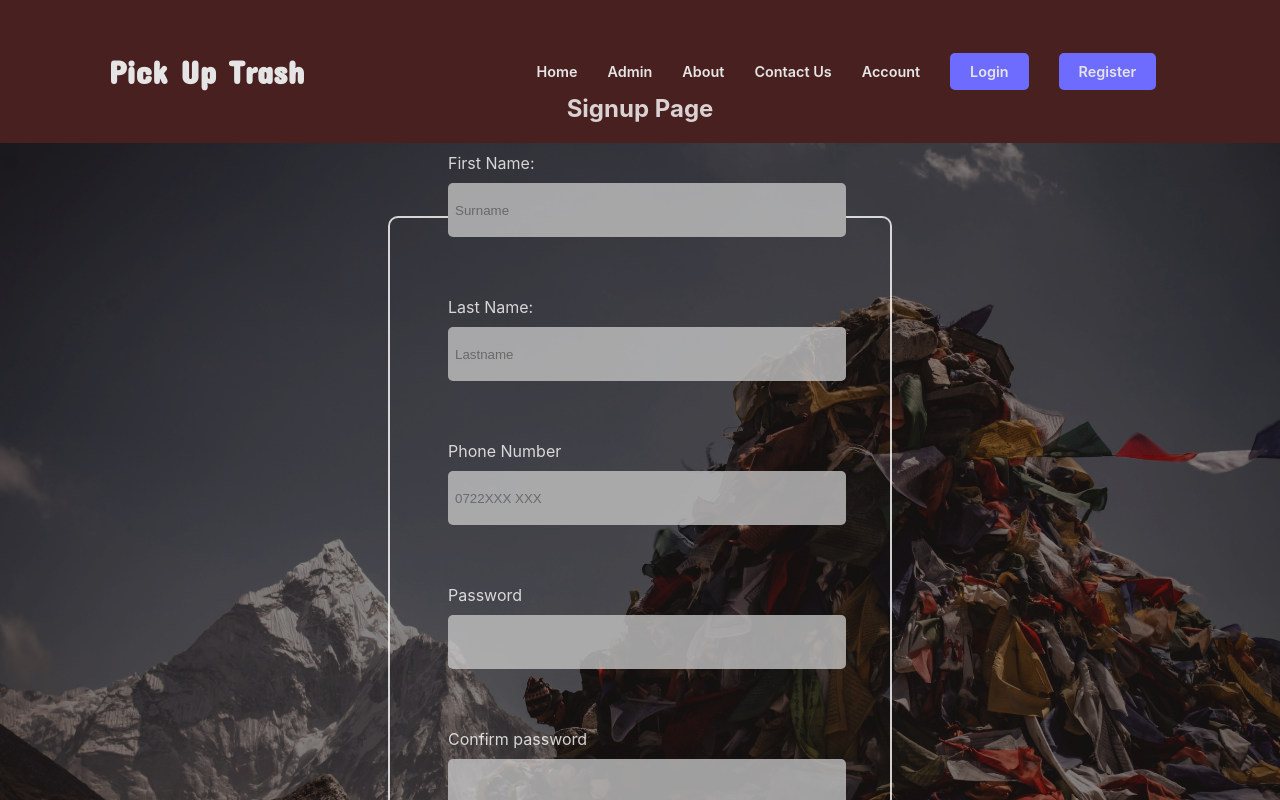
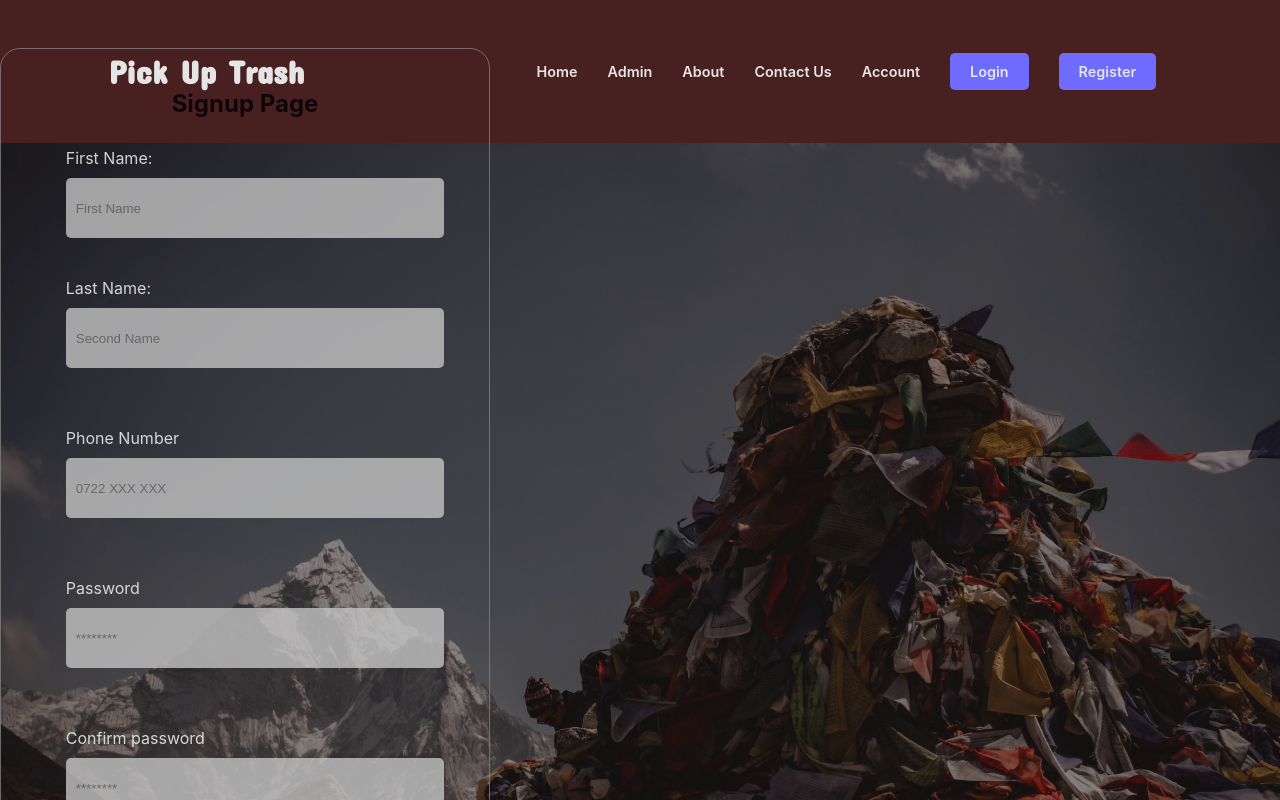
Before and after one commit to kiborgok/pick-up-trash, a React (Create React App) app: page /register in a window 1280 px wide. Shown: the top 800 px of the page. Built offline with nearby package versions, Linux system fonts and the light colour scheme.

Commit message:
patch: change structure of form

```diff
--- a/src/components/signup/SignUpPage.jsx
+++ b/src/components/signup/SignUpPage.jsx
@@ -3,34 +3,30 @@ import "./signup.css";
 function SignUpPage(){
     return (
       <section className="back">
-        <div className="form-content">
-          <form className="form">
+          <form className="register-form">
             <h2>Signup Page</h2>
             <div className="form-inputs">
               <label htmlFor="username" className="form-label">
                 First Name:
               </label>
-              <br />
               <input
                 id="username"
                 type="text"
                 name="username"
                 className="form-input"
-                placeholder="Surname"
+                placeholder="First Name"
               />
             </div>
-            <br />
             <div className="form-inputs">
               <label htmlFor="username" className="form-label">
                 Last Name:
               </label>
-              <br />
               <input
                 id="username"
                 type="text"
                 name="username"
                 className="form-input"
-                placeholder="Lastname"
+                placeholder="Second Name"
               />
             </div>
             <br />
@@ -44,7 +40,7 @@ function SignUpPage(){
                 type="number"
                 name="number"
                 className="form-input"
-                placeholder="0722XXX XXX"
+                placeholder="0722 XXX XXX"
               />
             </div>
             <br />
@@ -58,6 +54,7 @@ function SignUpPage(){
                 type="password"
                 name="password"
                 className="form-input"
+                placeholder="********"
               />
             </div>
             <br />
@@ -71,6 +68,7 @@ function SignUpPage(){
                 type="password"
                 name="password2"
                 className="form-input"
+                placeholder="********"
               />
             </div>
             <br />
@@ -87,7 +85,6 @@ function SignUpPage(){
               </button>
             </span>
           </form>
-        </div>
       </section>
     );
 }
```
